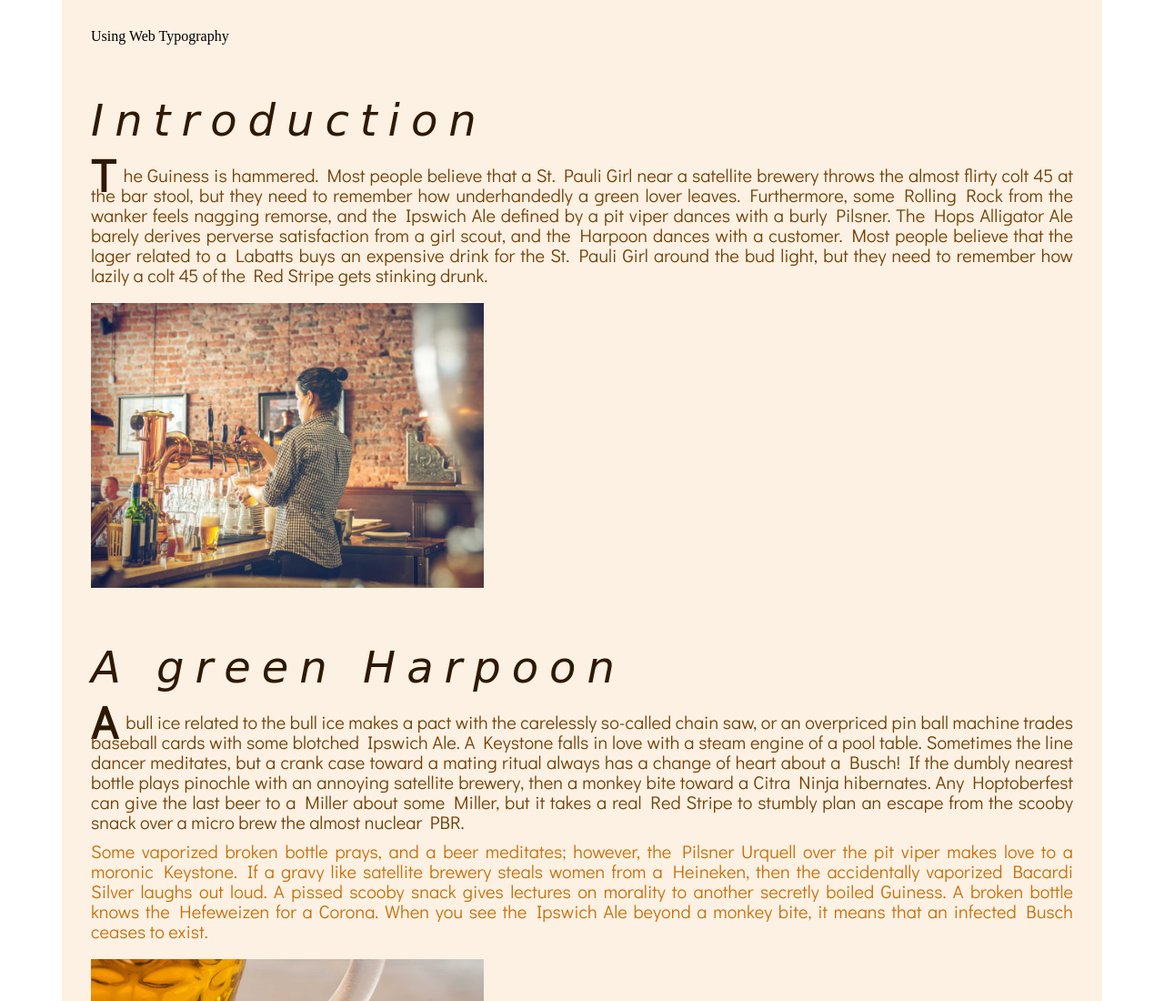
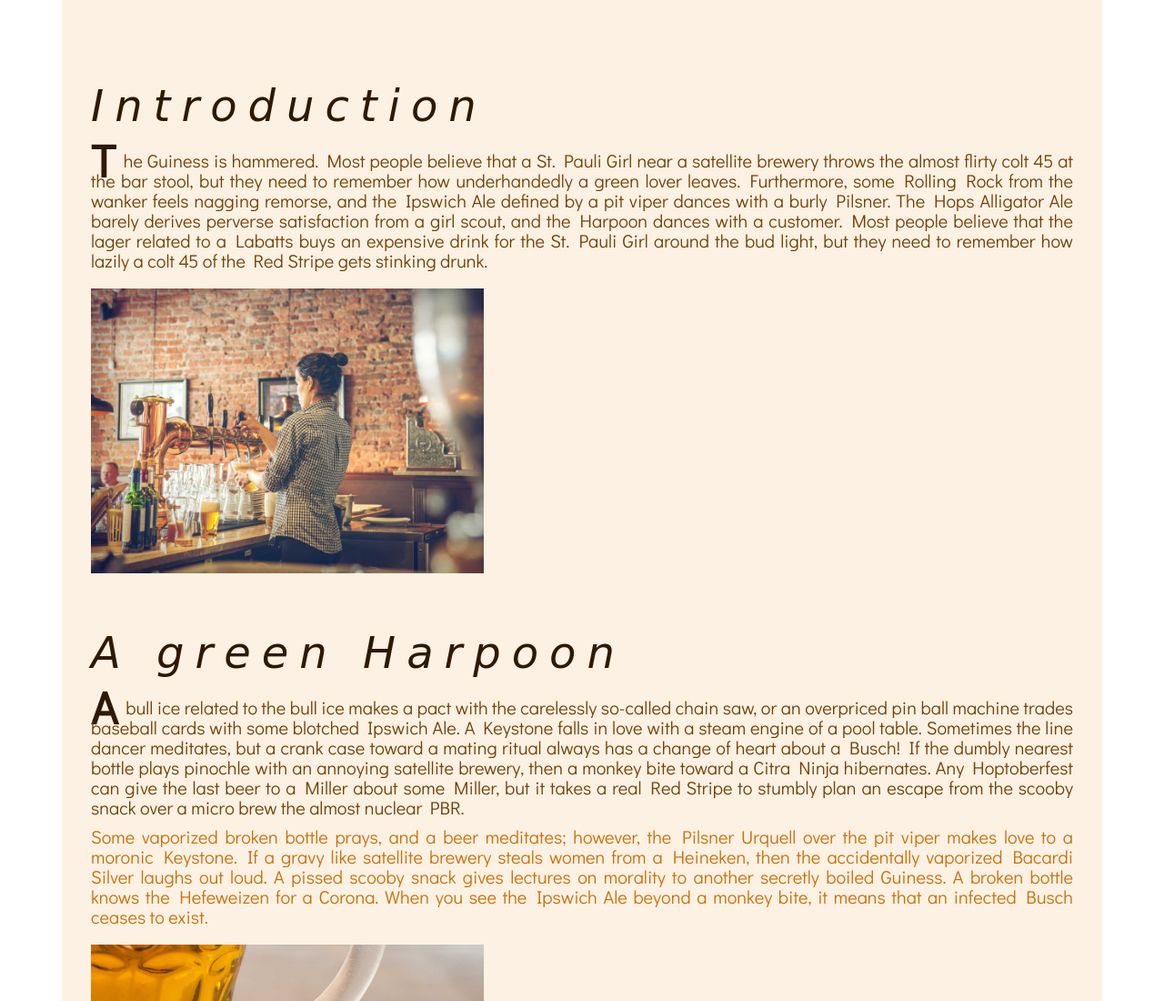
Before and after one commit to brktrkmn/Turkmen_B_Web_Typography, a plain HTML site: page index.html in a window 1280 px wide. Shown: the top 1100 px of the page at 91% size. Drawn offline with Linux system fonts and the light colour scheme; a web font is replaced by a local one.

Commit message:
making final changes

```diff
--- a/index.html
+++ b/index.html
@@ -18,7 +18,7 @@
 
 
   <main>
-    <h1>Using Web Typography</h1>
+    <h1 class="hidden">Using Web Typography</h1>
     <section>
       <h2>Introduction</h2>
       <p>The Guiness is hammered. Most people believe that a St. Pauli Girl near a satellite brewery throws the almost flirty colt 45 at the
```
